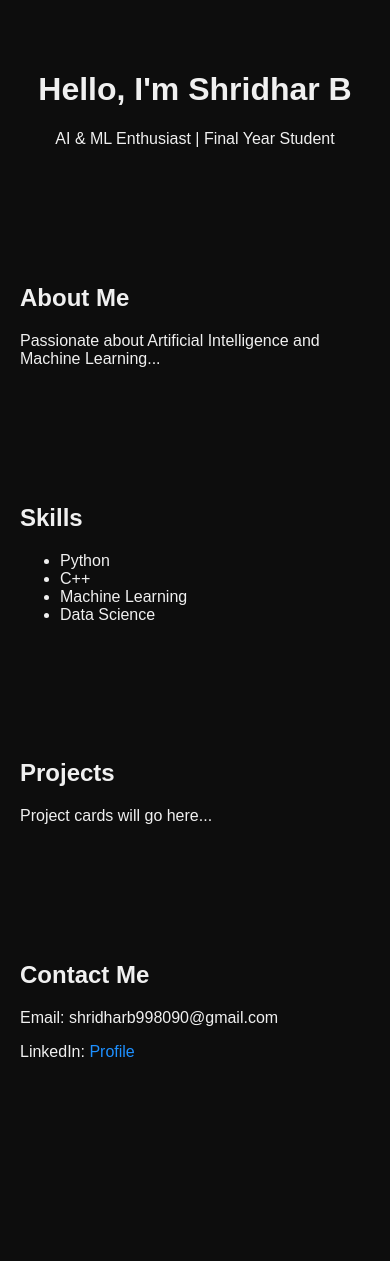
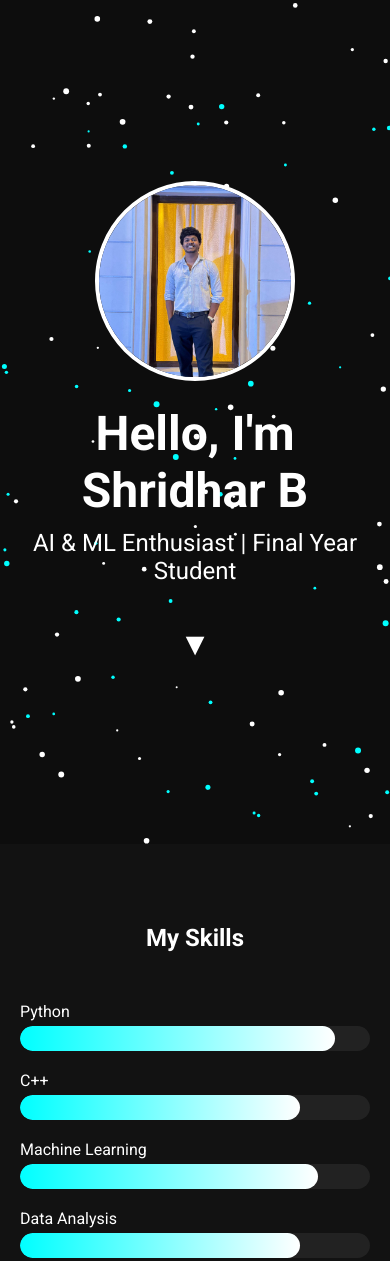
Before and after one commit to ShridharB-cloud/Shridhar-s-portfolio, a plain HTML site: page index.html in a window 390 px wide. Shown: the top 1261 px of the page. Before the commit the page ends 1127 px from the top, so only its background shows below. Drawn offline with Linux system fonts and the light colour scheme.

Commit message:
Updated portfolio with latest design and profile picture

```diff
--- a/index.html
+++ b/index.html
@@ -3,36 +3,75 @@
 <head>
   <meta charset="UTF-8">
   <meta name="viewport" content="width=device-width, initial-scale=1.0">
-  <title>Shridhar B | Portfolio</title>
+  <title>Shridhar B Portfolio</title>
   <link rel="stylesheet" href="style.css">
+  <link href="https://fonts.googleapis.com/css2?family=Roboto:wght@400;700&display=swap" rel="stylesheet">
 </head>
 <body>
-  <header>
-    <h1>Hello, I'm Shridhar B</h1>
-    <p>AI & ML Enthusiast | Final Year Student</p>
+  <!-- Hero Section -->
+  <header class="hero">
+    <canvas id="hero-bg"></canvas>
+    <div class="hero-content">
+      <img src="profile.jpg" alt="Shridhar B" class="profile-pic">
+      <div class="fade-text">
+        <h1>Hello, I'm Shridhar B</h1>
+        <p>AI & ML Enthusiast | Final Year Student</p>
+      </div>
+    </div>
+    <div class="scroll-indicator">&#x25BC;</div>
   </header>
-  <section id="about">
-    <h2>About Me</h2>
-    <p>Passionate about Artificial Intelligence and Machine Learning...</p>
+
+  <!-- Skills Section -->
+  <section id="skills" class="skills">
+    <h2>My Skills</h2>
+    <div class="skill-bar">
+      <p>Python</p>
+      <div class="bar"><span data-width="90%"></span></div>
+    </div>
+    <div class="skill-bar">
+      <p>C++</p>
+      <div class="bar"><span data-width="80%"></span></div>
+    </div>
+    <div class="skill-bar">
+      <p>Machine Learning</p>
+      <div class="bar"><span data-width="85%"></span></div>
+    </div>
+    <div class="skill-bar">
+      <p>Data Analysis</p>
+      <div class="bar"><span data-width="80%"></span></div>
+    </div>
   </section>
-  <section id="skills">
-    <h2>Skills</h2>
-    <ul>
-      <li>Python</li>
-      <li>C++</li>
-      <li>Machine Learning</li>
-      <li>Data Science</li>
-    </ul>
+
+  <!-- Projects Section -->
+  <section id="projects" class="projects">
+    <h2>Projects</h2>
+    <div class="project-cards">
+      <div class="card">
+        <h3>AI Vulnerability Scanner</h3>
+        <p>Detects common website security flaws using AI.</p>
+      </div>
+      <div class="card">
+        <h3>Portfolio Website</h3>
+        <p>Modern portfolio website with animations and dark theme.</p>
+      </div>
+    </div>
   </section>
-  <section id="projects">
-    <h2>Projects</h2>
-    <p>Project cards will go here...</p>
+
+  <!-- Resume Section -->
+  <section id="resume" class="resume">
+    <h2 class="resume-title">Resume</h2>
+    <a href="Shridhar_Resume.pdf" target="_blank" class="resume-btn">Download My Resume</a>
   </section>
-  <section id="contact">
-    <h2>Contact Me</h2>
-    <p>Email: shridharb998090@gmail.com</p>
-    <p>LinkedIn: <a href="https://linkedin.com/in/shridharb998090">Profile</a></p>
+
+  <!-- Contact Section -->
+  <section id="contact" class="contact">
+    <h2>Connect with Me</h2>
+    <div class="contact-links">
+      <a href="https://www.linkedin.com/in/shridhar-bhovi-92b0152a2/" target="_blank">LinkedIn</a>
+      <a href="mailto:shridharb9980904843@gmail.com">Email</a>
+    </div>
   </section>
+
   <script src="script.js"></script>
 </body>
 </html>
--- a/script.js
+++ b/script.js
@@ -1 +1,75 @@
-console.log("Portfolio Loaded");
+// Scroll arrow functionality
+const scrollIndicator = document.querySelector(".scroll-indicator");
+const skillsSection = document.getElementById("skills");
+scrollIndicator.addEventListener("click", () => {
+  skillsSection.scrollIntoView({ behavior: "smooth" });
+});
+
+// Skill Bar Animation on Scroll
+const bars = document.querySelectorAll(".bar span");
+window.addEventListener("scroll", () => {
+  bars.forEach((bar) => {
+    const top = bar.getBoundingClientRect().top;
+    const windowHeight = window.innerHeight;
+    if (top < windowHeight - 50) {
+      bar.style.width = bar.getAttribute("data-width");
+    }
+  });
+});
+
+// Hero Background Canvas (white + blue particles)
+const canvas = document.getElementById("hero-bg");
+const ctx = canvas.getContext("2d");
+canvas.width = window.innerWidth;
+canvas.height = window.innerHeight;
+
+let particlesArray = [];
+const colors = ["#00ffff", "#ffffff"]; // white & blue particles
+
+class Particle {
+  constructor() {
+    this.x = Math.random() * canvas.width;
+    this.y = Math.random() * canvas.height;
+    this.size = Math.random() * 2 + 1;
+    this.speedX = Math.random() * 1 - 0.5;
+    this.speedY = Math.random() * 1 - 0.5;
+    this.color = colors[Math.floor(Math.random() * colors.length)];
+  }
+  update() {
+    this.x += this.speedX;
+    this.y += this.speedY;
+    if (this.x > canvas.width) this.x = 0;
+    if (this.x < 0) this.x = canvas.width;
+    if (this.y > canvas.height) this.y = 0;
+    if (this.y < 0) this.y = canvas.height;
+  }
+  draw() {
+    ctx.fillStyle = this.color;
+    ctx.beginPath();
+    ctx.arc(this.x, this.y, this.size, 0, Math.PI * 2);
+    ctx.fill();
+  }
+}
+
+function init() {
+  particlesArray = [];
+  for (let i = 0; i < 120; i++) {
+    particlesArray.push(new Particle());
+  }
+}
+function animate() {
+  ctx.clearRect(0, 0, canvas.width, canvas.height);
+  particlesArray.forEach((p) => {
+    p.update();
+    p.draw();
+  });
+  requestAnimationFrame(animate);
+}
+init();
+animate();
+
+window.addEventListener("resize", () => {
+  canvas.width = window.innerWidth;
+  canvas.height = window.innerHeight;
+  init();
+});
--- a/style.css
+++ b/style.css
@@ -1,18 +1,184 @@
-body {
-  font-family: Arial, sans-serif;
-  background-color: #0d0d0d;
-  color: #f0f0f0;
+/* Reset & basic styles */
+* {
   margin: 0;
   padding: 0;
+  box-sizing: border-box;
+  font-family: 'Roboto', sans-serif;
 }
-header {
+
+body {
+  background-color: #0d0d0d;
+  color: #ffffff;
+  overflow-x: hidden;
+}
+
+/* Hero Section */
+.hero {
+  position: relative;
+  height: 100vh;
+  display: flex;
+  justify-content: center;
+  align-items: center;
+  flex-direction: column;
   text-align: center;
-  padding: 50px 0;
 }
-section {
-  padding: 50px 20px;
+
+#hero-bg {
+  position: absolute;
+  top: 0;
+  left: 0;
+  z-index: 1;
 }
-a {
-  color: #1e90ff;
+
+.hero-content {
+  position: relative;
+  z-index: 2;
+}
+
+.profile-pic {
+  width: 200px;
+  height: 200px;
+  border-radius: 50%;
+  border: 4px solid white;
+  margin-bottom: 20px;
+}
+
+.fade-text {
+  opacity: 0;
+  animation: fadeIn 2s forwards;
+}
+
+.fade-text h1 {
+  font-size: 3rem;
+  font-weight: 700;
+  margin-bottom: 10px;
+}
+
+.fade-text p {
+  font-size: 1.5rem;
+}
+
+/* Fade-in animation */
+@keyframes fadeIn {
+  to {
+    opacity: 1;
+  }
+}
+
+/* Scroll Indicator */
+.scroll-indicator {
+  font-size: 2rem;
+  margin-top: 40px;
+  cursor: pointer;
+  animation: bounce 2s infinite;
+}
+
+@keyframes bounce {
+  0%, 100% { transform: translateY(0); }
+  50% { transform: translateY(15px); }
+}
+
+/* Skills Section */
+.skills {
+  padding: 80px 20px;
+  background-color: #121212;
+}
+
+.skills h2 {
+  text-align: center;
+  margin-bottom: 50px;
+}
+
+.skill-bar {
+  margin: 20px auto;
+  max-width: 600px;
+}
+
+.skill-bar p {
+  margin-bottom: 5px;
+}
+
+.bar {
+  width: 100%;
+  background-color: #222;
+  height: 25px;
+  border-radius: 15px;
+  overflow: hidden;
+}
+
+.bar span {
+  display: block;
+  height: 100%;
+  width: 0;
+  background: linear-gradient(90deg, #00ffff, #ffffff);
+  border-radius: 15px;
+  transition: width 2s ease;
+}
+
+/* Projects Section */
+.projects {
+  padding: 80px 20px;
+  text-align: center;
+}
+
+.projects h2 {
+  margin-bottom: 50px;
+}
+
+.project-cards {
+  display: flex;
+  justify-content: center;
+  flex-wrap: wrap;
+  gap: 20px;
+}
+
+.card {
+  background-color: #1a1a1a;
+  padding: 20px;
+  border-radius: 10px;
+  width: 250px;
+  transition: transform 0.3s, box-shadow 0.3s;
+  cursor: pointer;
+}
+
+.card:hover {
+  transform: translateY(-10px);
+  box-shadow: 0 0 20px #00ffff;
+}
+
+/* Resume Section */
+.resume {
+  padding: 100px 20px 80px 20px;
+  text-align: center;
+}
+
+.resume-title {
+  margin-bottom: 30px;
+}
+
+.resume-btn {
+  padding: 10px 20px;
+  background-color: #00ffff;
+  color: #000;
+  font-weight: bold;
+  border-radius: 5px;
   text-decoration: none;
 }
+
+/* Contact Section */
+.contact {
+  padding: 80px 20px;
+  text-align: center;
+}
+
+.contact-links a {
+  margin: 0 15px;
+  text-decoration: none;
+  color: #00ffff;
+  font-weight: bold;
+  transition: color 0.3s;
+}
+
+.contact-links a:hover {
+  color: #ffffff;
+}
```
Also changed, not shown: profile.jpg (added).
